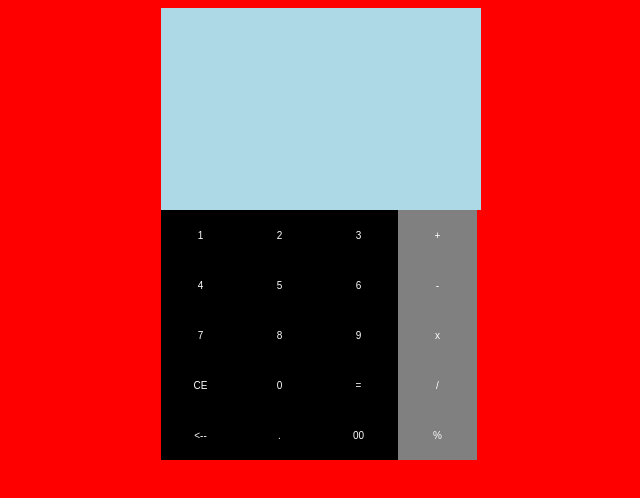
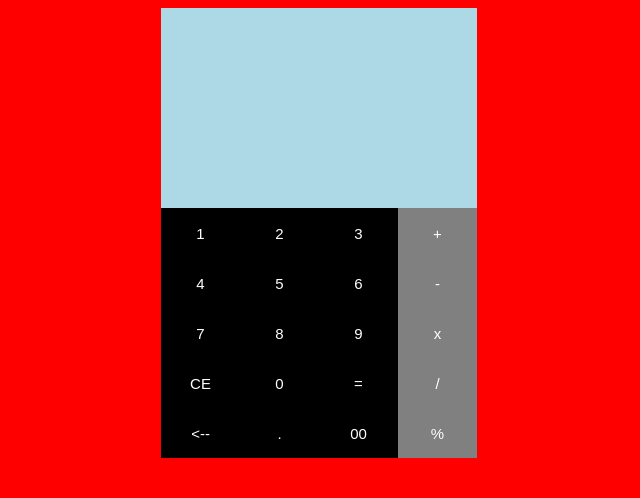
Before and after one commit to jenath/calculator, a plain HTML site: page index.html in a window 1280 px wide. Shown: the full height of the page, 321-961 px from the left. Drawn offline with Linux system fonts and the light colour scheme.

Commit message:
modified css

```diff
--- a/index.html
+++ b/index.html
@@ -23,9 +23,9 @@
         <input id="right_side" type="button" value="-" onclick="field.value += '-'"/>
         <br/>
 
-        <input type="button" value="7" onclick="field.value += '1'"/>
-        <input type="button" value="8" onclick="field.value += '2'"/>
-        <input type="button" value="9" onclick="field.value += '3'"/>
+        <input type="button" value="7" onclick="field.value += '7'"/>
+        <input type="button" value="8" onclick="field.value += '8'"/>
+        <input type="button" value="9" onclick="field.value += '9'"/>
         <input id="right_side" type="button" type="button" value="x" onclick="field.value += '*'"/>
         <br/>
 
--- a/script.js
+++ b/script.js
@@ -2,3 +2,5 @@ function backspace(){
   var minusOne=field.value.substring(0,field.value.length-1);
   document.getElementById('field').value=minusOne;
 }
+
+var right=document.getElementById('right_side');
--- a/style.css
+++ b/style.css
@@ -16,17 +16,25 @@ body{
  border: none;
 }
 
+input[type=text]{
+  font-size: 50px;
+  text-align: right;
+  padding-right: 10%;
+  box-sizing: border-box;
+}
+
 input[type=button] {
   width: 25%;
   height: 50px;
   background-color: black;
   box-sizing: border-box;
-  font-size: 10px;
+  font-size: 15px;
   color: white;
   border: none;
   float: left;
 }
 
+
 #right_side{
   background-color: grey;
 }
```
